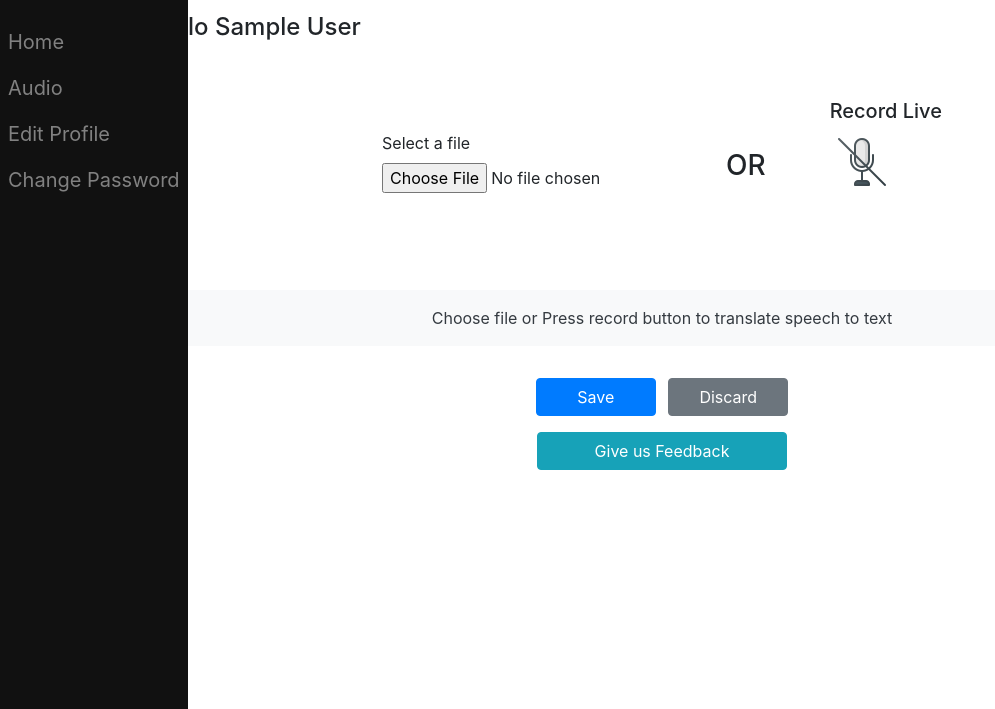
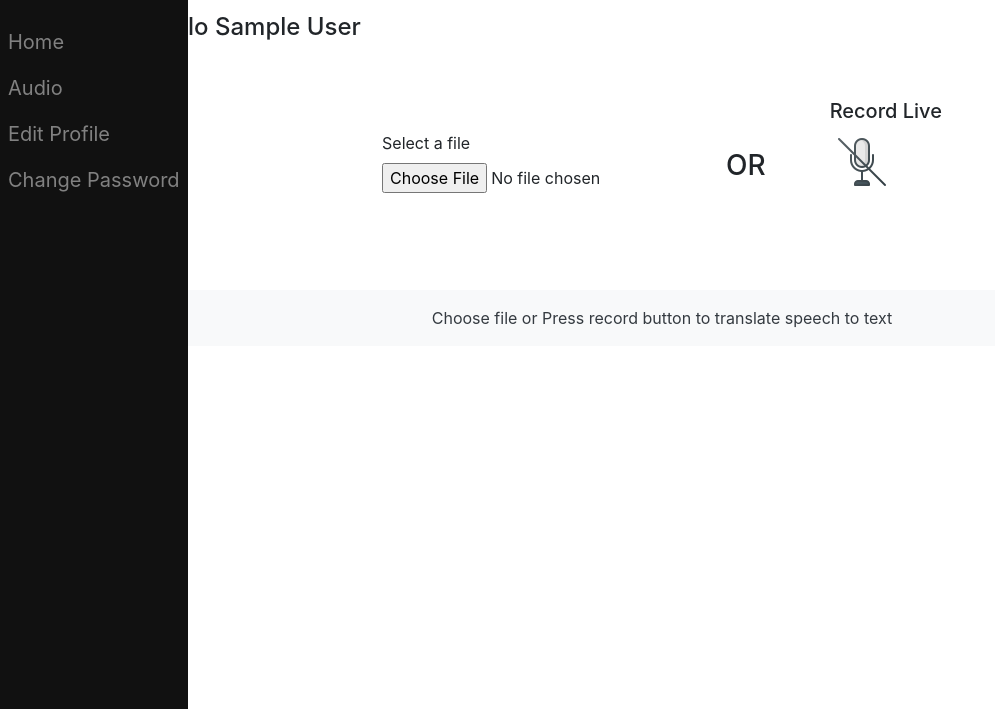
Before and after one commit to chiranjeev11/aicte_project, a Flask app: page / in a window 1280 px wide. Shown: the part 91-800 px from the top of the page, without its empty margins (0-995 px from the left). Run offline with Flask 2, Linux system fonts and the light colour scheme; the visitor is signed in with stand-in values (Sample User, id 1); data comes from the database, SQL or seed files in the repository; some libraries are stand-ins or nearby versions.

Commit message:
fix: display none og rating div

```diff
--- a/app/templates/index.html
+++ b/app/templates/index.html
@@ -19,7 +19,7 @@
 		<div class="text-center p-3 bg-light text-dark rounded" id="response-text">
 			Choose file or Press record button to translate speech to text
 		</div>
-		<div id="rating-div" class="mt-3 p-3 text-center">
+		<div id="rating-div" style="display: none;" class="mt-3 p-3 text-center">
 			<div class="mb-3">
 				<button id="save-button" style="width: 120px;" class="btn btn-primary mr-2">Save</button>
 				<button id="discard-button" style="width: 120px;" class="btn btn-secondary">Discard</button>
```
